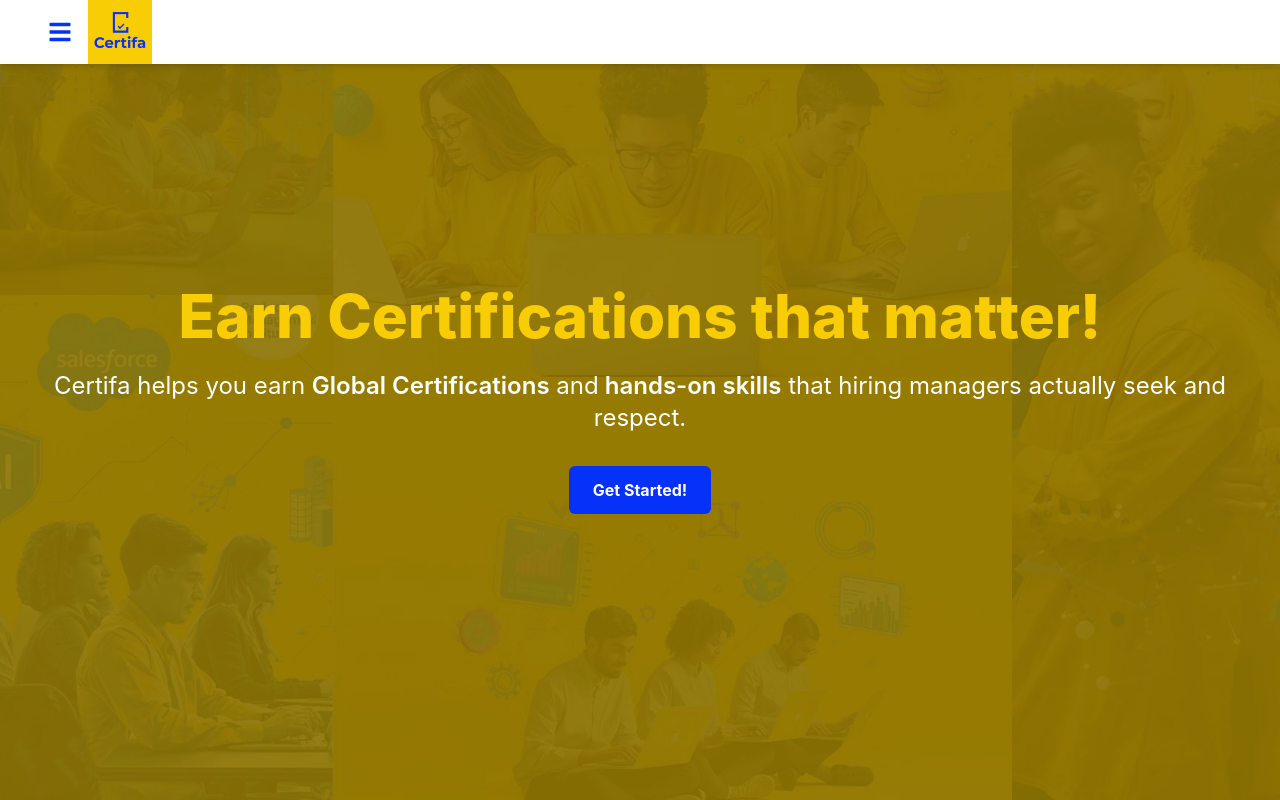
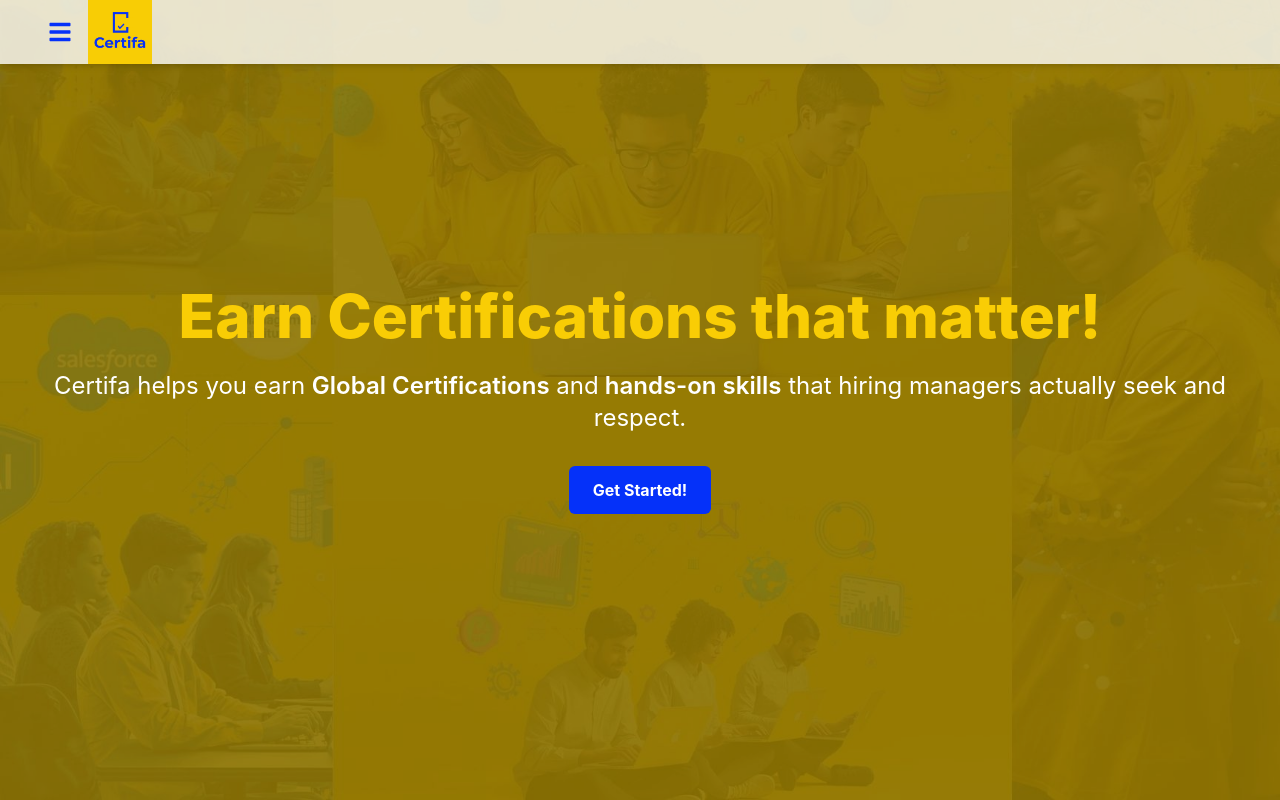
Before and after one commit to sanjeev699/certifa_rebel, a React (Create React App) app: page / in a window 1280 px wide. Shown: the top 800 px of the page. Built offline with nearby package versions, Linux system fonts and the light colour scheme.

Commit message:
Update Navbar.jsx

```diff
--- a/src/components/Navbar.jsx
+++ b/src/components/Navbar.jsx
@@ -5,7 +5,7 @@ const Navbar = () => {
   const [isOpen, setIsOpen] = useState(false);
 
   return (
-    <nav className="fixed top-0 left-0 w-full bg-white shadow-md z-50">
+    <nav className="fixed top-0 left-0 w-full bg-white bg-opacity-80 shadow-md z-50">
       <div className="max-w-7xl mx-auto px-6 md:px-12 flex items-center h-16">
         {/* Left: Hamburger + Logo */}
         <div className="flex items-center gap-4">
@@ -24,7 +24,7 @@ const Navbar = () => {
 
       {/* Dropdown Menu for both Desktop & Mobile */}
       {isOpen && (
-        <div className="absolute top-16 left-0 w-64 bg-white bg-opacity-95 shadow-lg border border-gray-200 rounded-r-lg p-4 space-y-4 z-50">
+        <div className="absolute top-16 left-0 w-64 bg-white bg-opacity-75 shadow-lg border border-gray-200 rounded-r-lg p-4 space-y-4 z-50">
           <ul className="flex flex-col gap-4 text-brandBlue font-semibold">
             <li>
               <a
```
